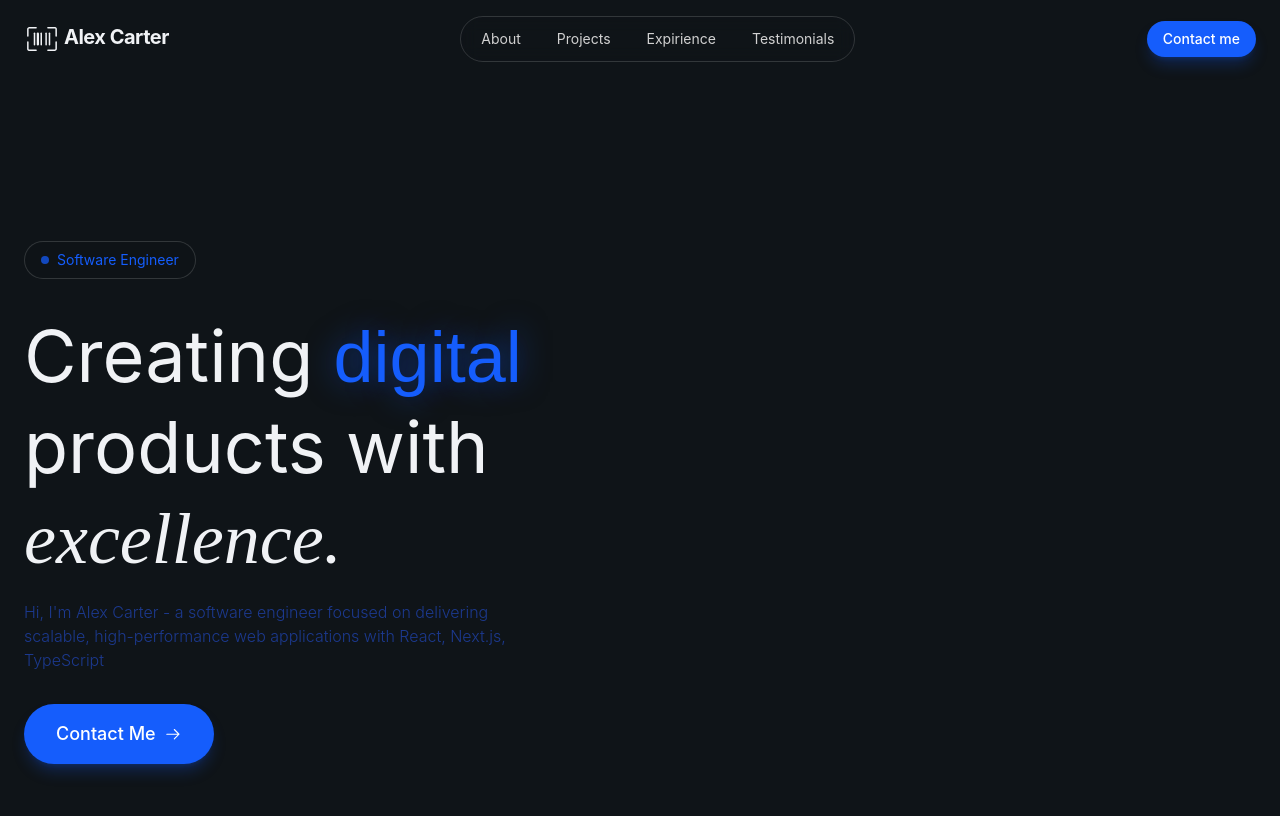
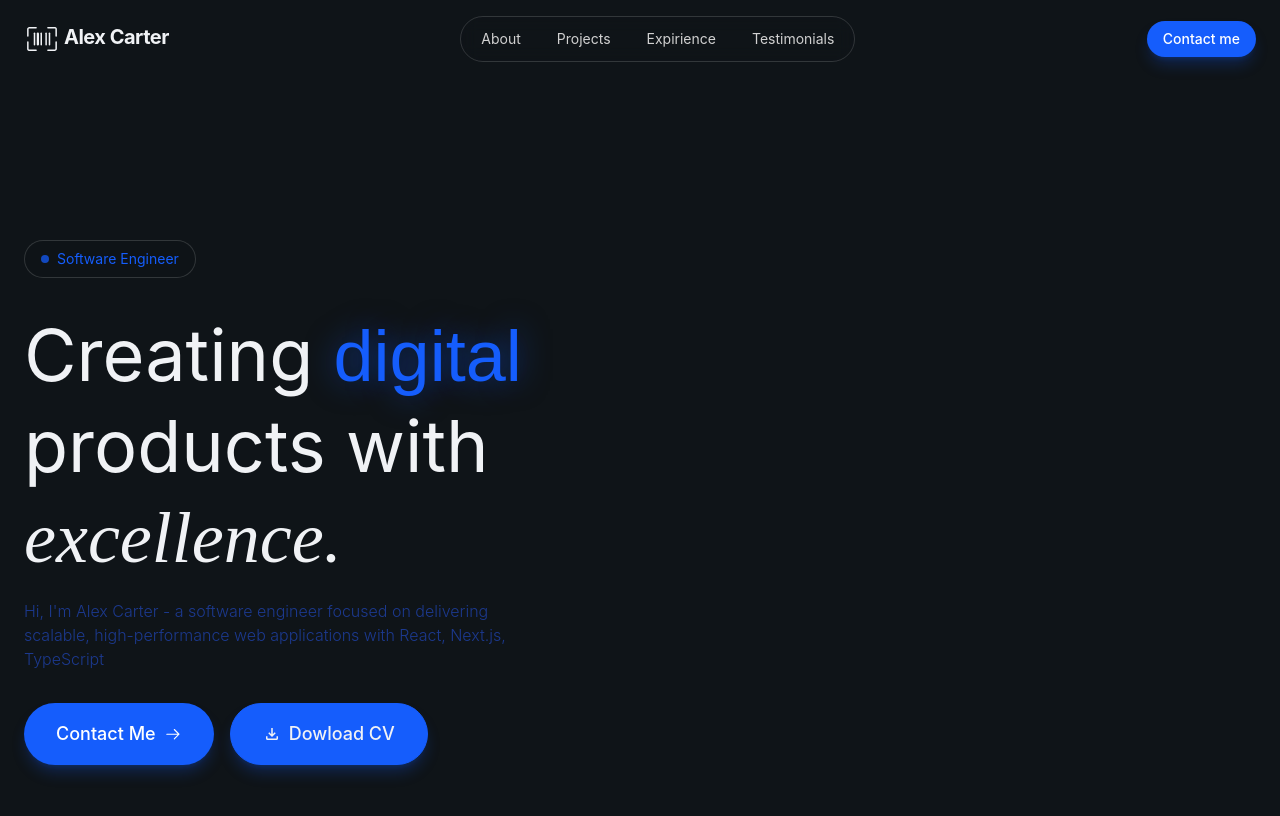
Before and after one commit to lilyashushka-ux/my-project-3, a React (Vite) app: page / in a window 1280 px wide. Shown: the top 816 px of the page. Built offline with nearby package versions, Linux system fonts and the light colour scheme; a web font is replaced by a local one.

Commit message:
Add second button

```diff
--- /dev/null
+++ b/src/components/AnimatedBorderButton.jsx
@@ -0,0 +1,26 @@
+const AnimatedBorderButton = ({children}) =>{
+return(
+<button className="group relative bg-blue-600 border border-blue-600 text-foreground hover:bg-blue-600/90 transition-all duration-400 focus:outline-none focus-visible:ring-2 focus-visible:ring-blue-600 focus-visible:ring-offset-2 disabled:opacity-50 disabled:cursor-not-allowed group px-8 py-4 text-lg font-medium rounded-full overflow-visible animated-border shadow-lg shadow-blue-600/25">
+{/*Animated SVG border*/}
+   <svg
+    className="absolute top-0 left-0 w-full h-full pointer-events-none"
+    viewBox="0 0 200 60"
+  >
+    <rect
+      x="1"
+      y="1"
+      width="198"
+      height="58"
+      rx="30"
+      fill="none"
+      stroke="var(--color-primary)"
+      strokeWidth="2"
+      strokeDasharray="120 300"
+      className="animated-border-path"
+    />
+  </svg>
+<span className=" flex items-center gap-2 justify-center">{children}</span>
+</button>
+);
+}
+export default AnimatedBorderButton;
--- a/src/index.css
+++ b/src/index.css
@@ -64,6 +64,26 @@
      .animate-fade-in{
       animation: fade-in 0.8s ease-out both;
      }
+      .group:hover .animated-border-path {
+  animation: animated-border 1.5s linear infinite;
+}
+.animated-border-path {
+  stroke-dasharray: 120 300;
+  stroke-dashoffset: 0;
+}
+
+.group:hover {
+  background-color: color-mix(in srgb, var(--color-blue-600) 15%, transparent);
+  backdrop-filter: blur(16px);
+  box-shadow: 0 0 20px color-mix(in srgb, var(--color-blue-600) 40%, transparent);
+}
+
+@keyframes animated-border {
+  to {
+    stroke-dashoffset: -420;
+  }
+}
+        /*Delay utilites*/
        .animation-delay-100{
         animation-delay: 200ms;
      }
--- a/src/sections/Hero.jsx
+++ b/src/sections/Hero.jsx
@@ -2,6 +2,7 @@ import { GoArrowRight } from "react-icons/go";
 import Button  from "../components/Button";
 import { MdOutlineFileDownload } from "react-icons/md";
 import { FaGithub, FaLinkedin, FaTelegram } from "react-icons/fa";
+import AnimatedBorderButton from "../components/AnimatedBorderButton";
 
 
 
@@ -32,6 +33,10 @@ const Hero = () =>{
                         <Button size="lg">
                             Contact Me <GoArrowRight />
                         </Button>
+                        <AnimatedBorderButton>
+                            <MdOutlineFileDownload />
+                            Dowload CV
+                        </AnimatedBorderButton>
                     </div>
                   </div>
                   {/*Right Column*/}
```
